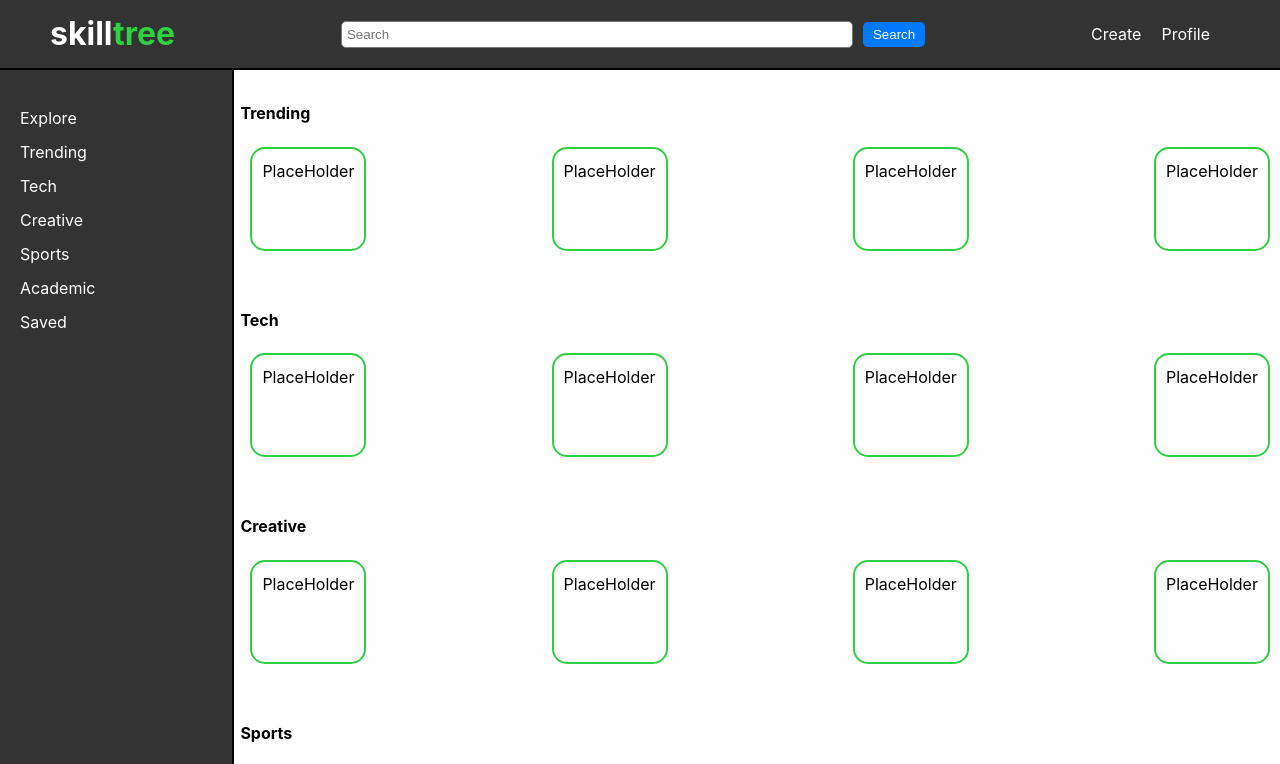
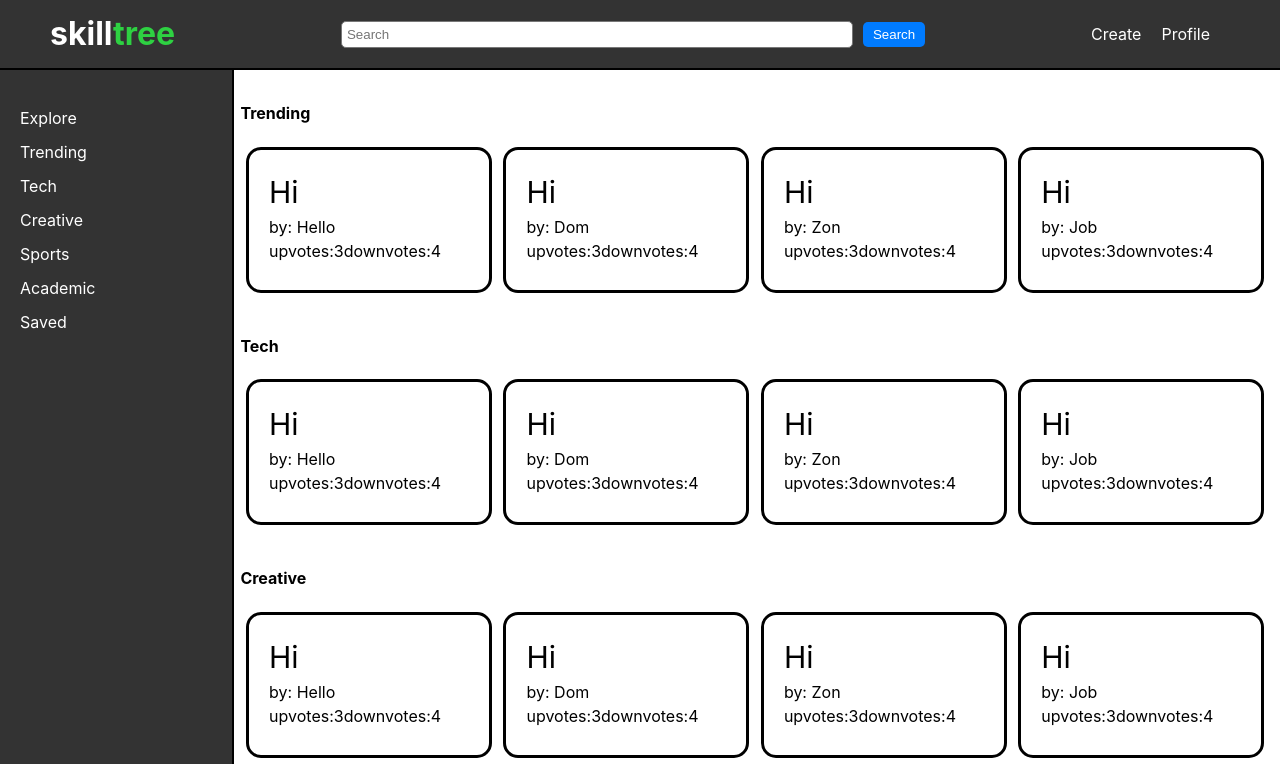
Before and after one commit to NicholasLe04/skilltree, a React (Vite) app in the folder frontend/: page / in a window 1280 px wide. Shown: the top 764 px of the page. Built offline with nearby package versions, Linux system fonts and the light colour scheme.

Commit message:
Further fixes and cleanup

```diff
--- a/frontend/src/pages/Home/Hotbar.css
+++ b/frontend/src/pages/Home/Hotbar.css
@@ -5,10 +5,9 @@
     padding: 10px;
     background-color: #ffffff;
   }
-  #treecube {
-    justify-content: space-between;
-    flex-direction: row;
-    padding: 5;
-    display: flex;
-    height: 15vh;
+  .treecube {
+      margin-top: 15px;
+      display: grid;
+      grid-template-columns: repeat(4, 1fr);
+      grid-row-gap: 50px;
   }
--- a/frontend/src/pages/Home/Hotbar.jsx
+++ b/frontend/src/pages/Home/Hotbar.jsx
@@ -1,19 +1,47 @@
 import React from 'react';
 import './Hotbar.css';
 import Treebox from './Treebox';
+import TreeCard from '../components/TreeCard';
 
 function Hotbar({category}) {
 
-    let compArr = [];
-    for(let i=0;i<4;i++){
-        compArr.push(<Treebox key={i}/>);
-    }
+    const treeCard = [
+        {
+            title: "Hi",
+            author: "Hello",
+            upvotes: 3,
+            downvotes: 4,
+            treeImageURL: "",
+        }  ,
+        {
+            title: "Hi",
+            author: "Dom",
+            upvotes: 3,
+            downvotes: 4,
+            treeImageURL: "",
+        },
+        {
+            title: "Hi",
+            author: "Zon",
+            upvotes: 3,
+            downvotes: 4,
+            treeImageURL: "",
+        },
+        {
+            title: "Hi",
+            author: "Job",
+            upvotes: 3,
+            downvotes: 4,
+            treeImageURL: "",
+        }
+    ]
+
 
     return (
         <div className="hotbar">
-            <h4>{category}</h4>
-            <div id='treecube'>
-                {compArr}
+            <h4 id={category}>{category}</h4>
+            <div className='treecube'>
+                {treeCard.map((e) => <TreeCard title={e.title} author={e.author} upvotes={e.upvotes} downvotes={e.downvotes} treeImageURL={e.treeImageURL} />)}
             </div>
         </div>
     );
--- a/frontend/src/pages/components/TreeCard.jsx
+++ b/frontend/src/pages/components/TreeCard.jsx
@@ -9,11 +9,11 @@ function TreeCard({ title, author, upvotes, downvotes, treeImageURL }) {
                 <div className="treeCardAuthor">by: {author}</div>
                 <div className="treeCardRating">
                     <div className="treeCardUpvotes">
-                        <div>upvotes</div>
+                        <div>upvotes: </div>
                         <div>{upvotes}</div>
                     </div>
                     <div className="treeCardDownvotes">
-                        <div>downvotes</div>
+                        <div>downvotes: </div>
                         <div>{downvotes}</div>
                     </div>
                 </div>
```
